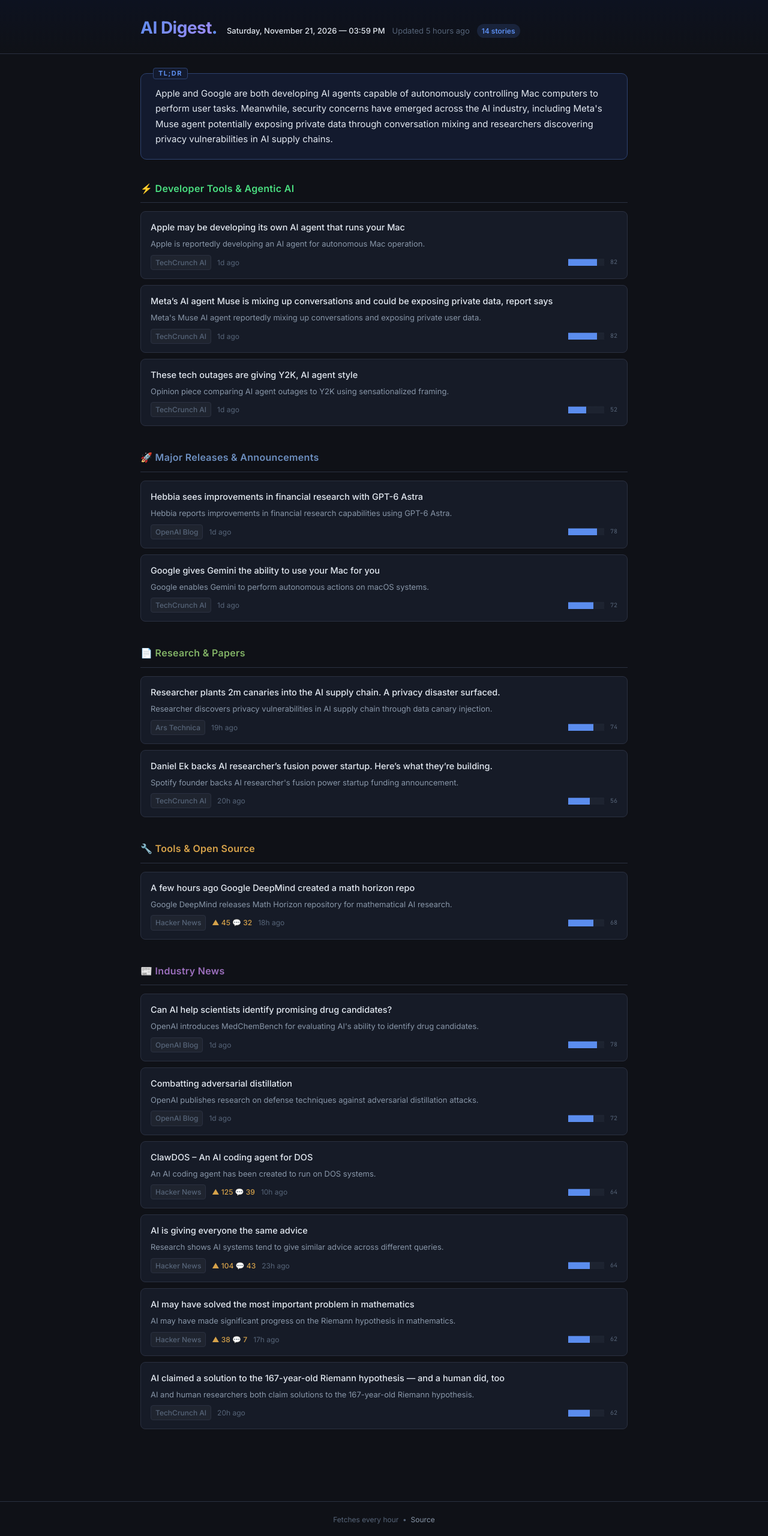
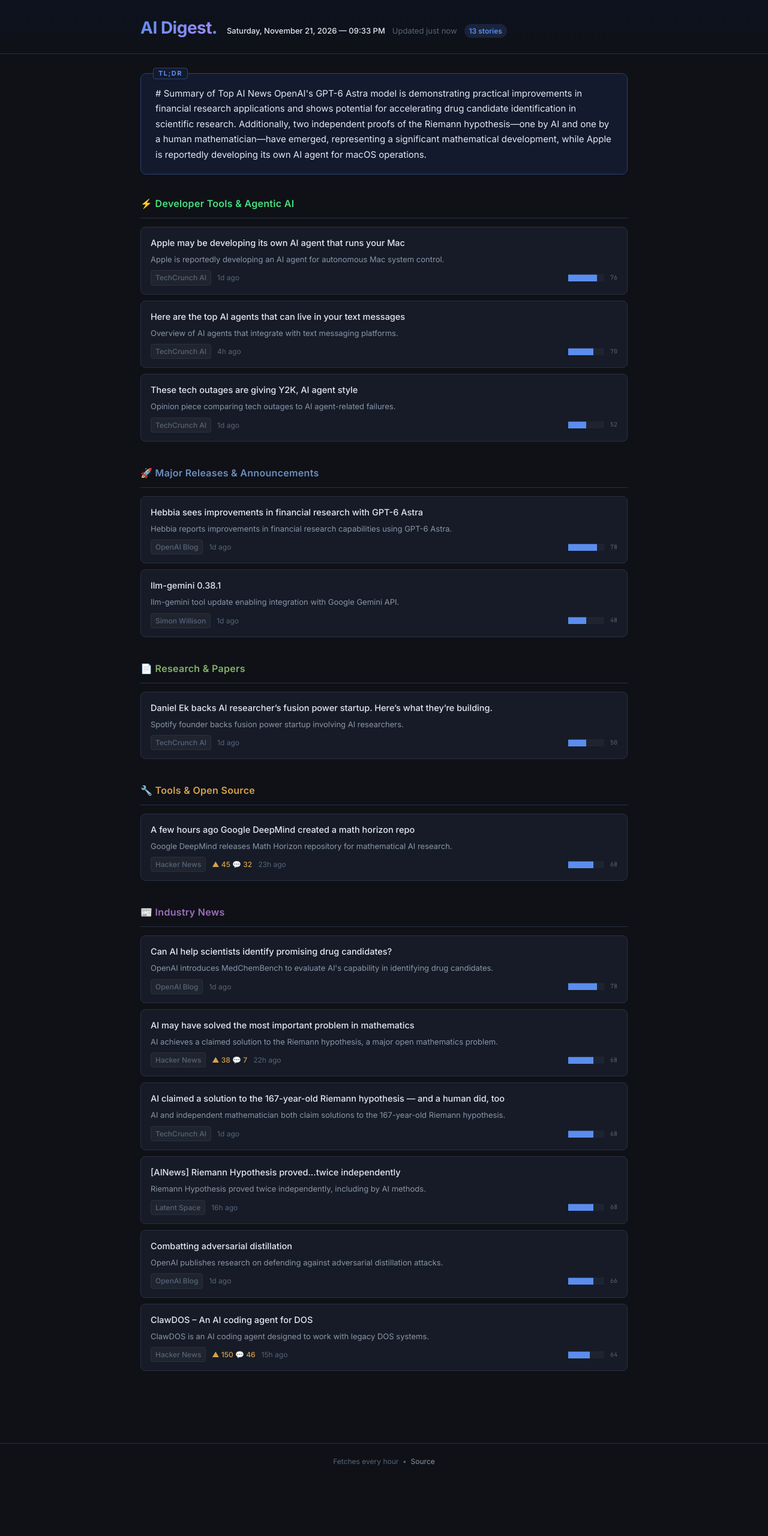
Before and after one commit to kevin-cantwell/ai-digest, a plain HTML site: page index.html in a window 1280 px wide. Shown: the whole page at 60% size. After the commit the page ends 2465 px from the top, so only its background shows below. Drawn offline with Linux system fonts and the light colour scheme.

Commit message:
digest: 2026-11-21 21:34 UTC

```diff
--- a/index.html
+++ b/index.html
@@ -246,7 +246,7 @@
   <div class="header-inner">
     <div class="logo">AI Digest<span class="logo-dot">.</span></div>
     <div class="header-meta">
-      <span class="header-date" id="header-date" data-utc="2026-11-21T15:59:08Z">Saturday, November 21, 2026 — 15:59 UTC</span>
+      <span class="header-date" id="header-date" data-utc="2026-11-21T21:33:53Z">Saturday, November 21, 2026 — 21:33 UTC</span>
       <script>
         (function() {
           var el = document.getElementById('header-date');
@@ -259,7 +259,7 @@
       <span class="header-updated" id="header-updated">Updated just now</span>
       <script>
         (function() {
-          var builtAt = new Date("2026-11-21T15:59:08Z");
+          var builtAt = new Date("2026-11-21T21:33:53Z");
           function updateAge() {
             var mins = Math.floor((Date.now() - builtAt.getTime()) / 60000);
             var el = document.getElementById('header-updated');
@@ -275,14 +275,16 @@
           setInterval(updateAge, 60000);
         })();
       </script>
-      <span class="header-count">14 stories</span>
+      <span class="header-count">13 stories</span>
     </div>
   </div>
 </header>
 
 <main>
   <div class="tldr-box">
-    <p class="tldr-text">Apple and Google are both developing AI agents capable of autonomously controlling Mac computers to perform user tasks. Meanwhile, security concerns have emerged across the AI industry, including Meta&#x27;s Muse agent potentially exposing private data through conversation mixing and researchers discovering privacy vulnerabilities in AI supply chains.</p>
+    <p class="tldr-text"># Summary of Top AI News
+
+OpenAI&#x27;s GPT-6 Astra model is demonstrating practical improvements in financial research applications and shows potential for accelerating drug candidate identification in scientific research. Additionally, two independent proofs of the Riemann hypothesis—one by AI and one by a human mathematician—have emerged, representing a significant mathematical development, while Apple is reportedly developing its own AI agent for macOS operations.</p>
   </div>
 
 
@@ -293,31 +295,31 @@
         <div class="card-header">
           <a class="card-title" href="https://techcrunch.com/2026/11/19/apple-may-be-developing-its-own-ai-agent-that-runs-your-mac/" target="_blank" rel="noopener noreferrer">Apple may be developing its own AI agent that runs your Mac</a>
         </div>
-        <p class="item-summary">Apple is reportedly developing an AI agent for autonomous Mac operation.</p>
+        <p class="item-summary">Apple is reportedly developing an AI agent for autonomous Mac system control.</p>
         <div class="card-meta">
           <a class="source" href="https://techcrunch.com/2026/11/19/apple-may-be-developing-its-own-ai-agent-that-runs-your-mac/" target="_blank" rel="noopener noreferrer">TechCrunch AI</a>
 
           <span class="age">1d ago</span>
-          <span class="score-bar" title="Quality score: 82/100"><span class="bar-filled">████████</span><span class="bar-empty">░░</span> <span class="score-num">82</span></span>
+          <span class="score-bar" title="Quality score: 76/100"><span class="bar-filled">████████</span><span class="bar-empty">░░</span> <span class="score-num">76</span></span>
         </div>
       </div>
       <div class="card">
         <div class="card-header">
-          <a class="card-title" href="https://techcrunch.com/2026/11/19/metas-ai-agent-muse-is-mixing-up-conversations-and-exposing-private-data-report-says/" target="_blank" rel="noopener noreferrer">Meta’s AI agent Muse is mixing up conversations and could be exposing private data, report says</a>
+          <a class="card-title" href="https://techcrunch.com/2026/11/21/all-the-ai-agents-that-can-live-in-your-text-messages/" target="_blank" rel="noopener noreferrer">Here are the top AI agents that can live in your text messages</a>
         </div>
-        <p class="item-summary">Meta&#x27;s Muse AI agent reportedly mixing up conversations and exposing private user data.</p>
+        <p class="item-summary">Overview of AI agents that integrate with text messaging platforms.</p>
         <div class="card-meta">
-          <a class="source" href="https://techcrunch.com/2026/11/19/metas-ai-agent-muse-is-mixing-up-conversations-and-exposing-private-data-report-says/" target="_blank" rel="noopener noreferrer">TechCrunch AI</a>
+          <a class="source" href="https://techcrunch.com/2026/11/21/all-the-ai-agents-that-can-live-in-your-text-messages/" target="_blank" rel="noopener noreferrer">TechCrunch AI</a>
 
-          <span class="age">1d ago</span>
-          <span class="score-bar" title="Quality score: 82/100"><span class="bar-filled">████████</span><span class="bar-empty">░░</span> <span class="score-num">82</span></span>
+          <span class="age">4h ago</span>
+          <span class="score-bar" title="Quality score: 70/100"><span class="bar-filled">███████</span><span class="bar-empty">░░░</span> <span class="score-num">70</span></span>
         </div>
       </div>
       <div class="card">
         <div class="card-header">
           <a class="card-title" href="https://techcrunch.com/2026/11/19/these-tech-outages-are-giving-y2k-ai-agent-style/" target="_blank" rel="noopener noreferrer">These tech outages are giving Y2K, AI agent style</a>
         </div>
-        <p class="item-summary">Opinion piece comparing AI agent outages to Y2K using sensationalized framing.</p>
+        <p class="item-summary">Opinion piece comparing tech outages to AI agent-related failures.</p>
         <div class="card-meta">
           <a class="source" href="https://techcrunch.com/2026/11/19/these-tech-outages-are-giving-y2k-ai-agent-style/" target="_blank" rel="noopener noreferrer">TechCrunch AI</a>
 
@@ -344,14 +346,14 @@
       </div>
       <div class="card">
         <div class="card-header">
-          <a class="card-title" href="https://techcrunch.com/2026/11/19/google-gives-gemini-the-ability-to-use-your-mac-for-you/" target="_blank" rel="noopener noreferrer">Google gives Gemini the ability to use your Mac for you</a>
+          <a class="card-title" href="https://simonwillison.net/2026/Nov/20/llm-gemini/" target="_blank" rel="noopener noreferrer">llm-gemini 0.38.1</a>
         </div>
-        <p class="item-summary">Google enables Gemini to perform autonomous actions on macOS systems.</p>
+        <p class="item-summary">llm-gemini tool update enabling integration with Google Gemini API.</p>
         <div class="card-meta">
-          <a class="source" href="https://techcrunch.com/2026/11/19/google-gives-gemini-the-ability-to-use-your-mac-for-you/" target="_blank" rel="noopener noreferrer">TechCrunch AI</a>
+          <a class="source" href="https://simonwillison.net/2026/Nov/20/llm-gemini/" target="_blank" rel="noopener noreferrer">Simon Willison</a>
 
           <span class="age">1d ago</span>
-          <span class="score-bar" title="Quality score: 72/100"><span class="bar-filled">███████</span><span class="bar-empty">░░░</span> <span class="score-num">72</span></span>
+          <span class="score-bar" title="Quality score: 48/100"><span class="bar-filled">█████</span><span class="bar-empty">░░░░░</span> <span class="score-num">48</span></span>
         </div>
       </div>
       </div>
@@ -361,26 +363,14 @@
       <div class="cards">
       <div class="card">
         <div class="card-header">
-          <a class="card-title" href="https://arstechnica.com/security/2026/11/a-leaky-ai-supply-chain-is-exposing-secret-user-data-at-an-alarming-rate/" target="_blank" rel="noopener noreferrer">Researcher plants 2m canaries into the AI supply chain. A privacy disaster surfaced.</a>
-        </div>
-        <p class="item-summary">Researcher discovers privacy vulnerabilities in AI supply chain through data canary injection.</p>
-        <div class="card-meta">
-          <a class="source" href="https://arstechnica.com/security/2026/11/a-leaky-ai-supply-chain-is-exposing-secret-user-data-at-an-alarming-rate/" target="_blank" rel="noopener noreferrer">Ars Technica</a>
-
-          <span class="age">19h ago</span>
-          <span class="score-bar" title="Quality score: 74/100"><span class="bar-filled">███████</span><span class="bar-empty">░░░</span> <span class="score-num">74</span></span>
-        </div>
-      </div>
-      <div class="card">
-        <div class="card-header">
           <a class="card-title" href="https://techcrunch.com/2026/11/20/daniel-ek-backs-ai-researchers-fusion-power-startup-heres-what-theyre-building/" target="_blank" rel="noopener noreferrer">Daniel Ek backs AI researcher’s fusion power startup. Here’s what they’re building.</a>
         </div>
-        <p class="item-summary">Spotify founder backs AI researcher&#x27;s fusion power startup funding announcement.</p>
+        <p class="item-summary">Spotify founder backs fusion power startup involving AI researchers.</p>
         <div class="card-meta">
           <a class="source" href="https://techcrunch.com/2026/11/20/daniel-ek-backs-ai-researchers-fusion-power-startup-heres-what-theyre-building/" target="_blank" rel="noopener noreferrer">TechCrunch AI</a>
 
-          <span class="age">20h ago</span>
-          <span class="score-bar" title="Quality score: 56/100"><span class="bar-filled">██████</span><span class="bar-empty">░░░░</span> <span class="score-num">56</span></span>
+          <span class="age">1d ago</span>
+          <span class="score-bar" title="Quality score: 50/100"><span class="bar-filled">█████</span><span class="bar-empty">░░░░░</span> <span class="score-num">50</span></span>
         </div>
       </div>
       </div>
@@ -396,7 +386,7 @@
         <div class="card-meta">
           <a class="source" href="https://news.ycombinator.com/item?id=50582629" target="_blank" rel="noopener noreferrer">Hacker News</a>
           <span class="upvotes">▲ 45  💬 32</span>
-          <span class="age">18h ago</span>
+          <span class="age">23h ago</span>
           <span class="score-bar" title="Quality score: 68/100"><span class="bar-filled">███████</span><span class="bar-empty">░░░</span> <span class="score-num">68</span></span>
         </div>
       </div>
@@ -409,7 +399,7 @@
         <div class="card-header">
           <a class="card-title" href="https://openai.com/index/introducing-medchembench" target="_blank" rel="noopener noreferrer">Can AI help scientists identify promising drug candidates?</a>
         </div>
-        <p class="item-summary">OpenAI introduces MedChemBench for evaluating AI&#x27;s ability to identify drug candidates.</p>
+        <p class="item-summary">OpenAI introduces MedChemBench to evaluate AI&#x27;s capability in identifying drug candidates.</p>
         <div class="card-meta">
           <a class="source" href="https://openai.com/index/introducing-medchembench" target="_blank" rel="noopener noreferrer">OpenAI Blog</a>
 
@@ -419,62 +409,62 @@
       </div>
       <div class="card">
         <div class="card-header">
+          <a class="card-title" href="https://www.economist.com/science-and-technology/2026/11/20/ai-may-have-solved-the-most-important-problem-in-mathematics" target="_blank" rel="noopener noreferrer">AI may have solved the most important problem in mathematics</a>
+        </div>
+        <p class="item-summary">AI achieves a claimed solution to the Riemann hypothesis, a major open mathematics problem.</p>
+        <div class="card-meta">
+          <a class="source" href="https://news.ycombinator.com/item?id=50583445" target="_blank" rel="noopener noreferrer">Hacker News</a>
+          <span class="upvotes">▲ 38  💬 7</span>
+          <span class="age">22h ago</span>
+          <span class="score-bar" title="Quality score: 68/100"><span class="bar-filled">███████</span><span class="bar-empty">░░░</span> <span class="score-num">68</span></span>
+        </div>
+      </div>
+      <div class="card">
+        <div class="card-header">
+          <a class="card-title" href="https://techcrunch.com/2026/11/20/ai-claimed-a-solution-to-the-167-year-old-riemann-hypothesis-and-a-human-did-too/" target="_blank" rel="noopener noreferrer">AI claimed a solution to the 167-year-old Riemann hypothesis — and a human did, too</a>
+        </div>
+        <p class="item-summary">AI and independent mathematician both claim solutions to the 167-year-old Riemann hypothesis.</p>
+        <div class="card-meta">
+          <a class="source" href="https://techcrunch.com/2026/11/20/ai-claimed-a-solution-to-the-167-year-old-riemann-hypothesis-and-a-human-did-too/" target="_blank" rel="noopener noreferrer">TechCrunch AI</a>
+
+          <span class="age">1d ago</span>
+          <span class="score-bar" title="Quality score: 68/100"><span class="bar-filled">███████</span><span class="bar-empty">░░░</span> <span class="score-num">68</span></span>
+        </div>
+      </div>
+      <div class="card">
+        <div class="card-header">
+          <a class="card-title" href="https://latent.space/p/ainews-riemann-hypothesis-proved-twice-independently/" target="_blank" rel="noopener noreferrer">[AINews] Riemann Hypothesis proved...twice independently</a>
+        </div>
+        <p class="item-summary">Riemann Hypothesis proved twice independently, including by AI methods.</p>
+        <div class="card-meta">
+          <a class="source" href="https://latent.space/p/ainews-riemann-hypothesis-proved-twice-independently/" target="_blank" rel="noopener noreferrer">Latent Space</a>
+
+          <span class="age">16h ago</span>
+          <span class="score-bar" title="Quality score: 68/100"><span class="bar-filled">███████</span><span class="bar-empty">░░░</span> <span class="score-num">68</span></span>
+        </div>
+      </div>
+      <div class="card">
+        <div class="card-header">
           <a class="card-title" href="https://openai.com/index/combatting-adversarial-distillation" target="_blank" rel="noopener noreferrer">Combatting adversarial distillation</a>
         </div>
-        <p class="item-summary">OpenAI publishes research on defense techniques against adversarial distillation attacks.</p>
+        <p class="item-summary">OpenAI publishes research on defending against adversarial distillation attacks.</p>
         <div class="card-meta">
           <a class="source" href="https://openai.com/index/combatting-adversarial-distillation" target="_blank" rel="noopener noreferrer">OpenAI Blog</a>
 
           <span class="age">1d ago</span>
-          <span class="score-bar" title="Quality score: 72/100"><span class="bar-filled">███████</span><span class="bar-empty">░░░</span> <span class="score-num">72</span></span>
+          <span class="score-bar" title="Quality score: 66/100"><span class="bar-filled">███████</span><span class="bar-empty">░░░</span> <span class="score-num">66</span></span>
         </div>
       </div>
       <div class="card">
         <div class="card-header">
           <a class="card-title" href="http://ricapar.net/ClawDOS/" target="_blank" rel="noopener noreferrer">ClawDOS – An AI coding agent for DOS</a>
         </div>
-        <p class="item-summary">An AI coding agent has been created to run on DOS systems.</p>
+        <p class="item-summary">ClawDOS is an AI coding agent designed to work with legacy DOS systems.</p>
         <div class="card-meta">
           <a class="source" href="https://news.ycombinator.com/item?id=50586292" target="_blank" rel="noopener noreferrer">Hacker News</a>
-          <span class="upvotes">▲ 125  💬 39</span>
-          <span class="age">10h ago</span>
+          <span class="upvotes">▲ 150  💬 46</span>
+          <span class="age">15h ago</span>
           <span class="score-bar" title="Quality score: 64/100"><span class="bar-filled">██████</span><span class="bar-empty">░░░░</span> <span class="score-num">64</span></span>
-        </div>
-      </div>
-      <div class="card">
-        <div class="card-header">
-          <a class="card-title" href="https://a90.com/experiments/same-advice/" target="_blank" rel="noopener noreferrer">AI is giving everyone the same advice</a>
-        </div>
-        <p class="item-summary">Research shows AI systems tend to give similar advice across different queries.</p>
-        <div class="card-meta">
-          <a class="source" href="https://news.ycombinator.com/item?id=50577872" target="_blank" rel="noopener noreferrer">Hacker News</a>
-          <span class="upvotes">▲ 104  💬 43</span>
-          <span class="age">23h ago</span>
-          <span class="score-bar" title="Quality score: 64/100"><span class="bar-filled">██████</span><span class="bar-empty">░░░░</span> <span class="score-num">64</span></span>
-        </div>
-      </div>
-      <div class="card">
-        <div class="card-header">
-          <a class="card-title" href="https://www.economist.com/science-and-technology/2026/11/20/ai-may-have-solved-the-most-important-problem-in-mathematics" target="_blank" rel="noopener noreferrer">AI may have solved the most important problem in mathematics</a>
-        </div>
-        <p class="item-summary">AI may have made significant progress on the Riemann hypothesis in mathematics.</p>
-        <div class="card-meta">
-          <a class="source" href="https://news.ycombinator.com/item?id=50583445" target="_blank" rel="noopener noreferrer">Hacker News</a>
-          <span class="upvotes">▲ 38  💬 7</span>
-          <span class="age">17h ago</span>
-          <span class="score-bar" title="Quality score: 62/100"><span class="bar-filled">██████</span><span class="bar-empty">░░░░</span> <span class="score-num">62</span></span>
-        </div>
-      </div>
-      <div class="card">
-        <div class="card-header">
-          <a class="card-title" href="https://techcrunch.com/2026/11/20/ai-claimed-a-solution-to-the-167-year-old-riemann-hypothesis-and-a-human-did-too/" target="_blank" rel="noopener noreferrer">AI claimed a solution to the 167-year-old Riemann hypothesis — and a human did, too</a>
-        </div>
-        <p class="item-summary">AI and human researchers both claim solutions to the 167-year-old Riemann hypothesis.</p>
-        <div class="card-meta">
-          <a class="source" href="https://techcrunch.com/2026/11/20/ai-claimed-a-solution-to-the-167-year-old-riemann-hypothesis-and-a-human-did-too/" target="_blank" rel="noopener noreferrer">TechCrunch AI</a>
-
-          <span class="age">20h ago</span>
-          <span class="score-bar" title="Quality score: 62/100"><span class="bar-filled">██████</span><span class="bar-empty">░░░░</span> <span class="score-num">62</span></span>
         </div>
       </div>
       </div>
```
Also changed, not shown: feed.xml (+58 -66 lines).
